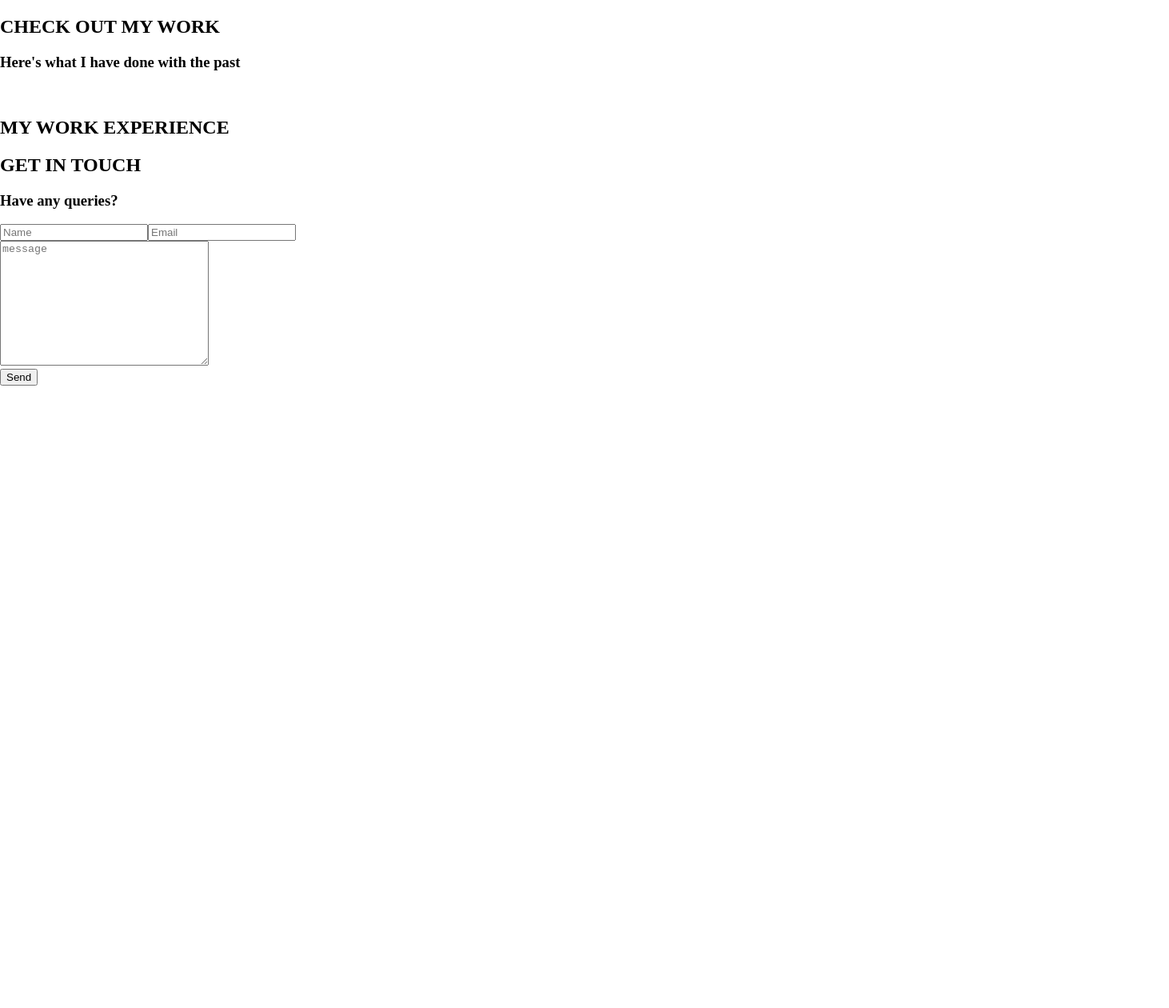
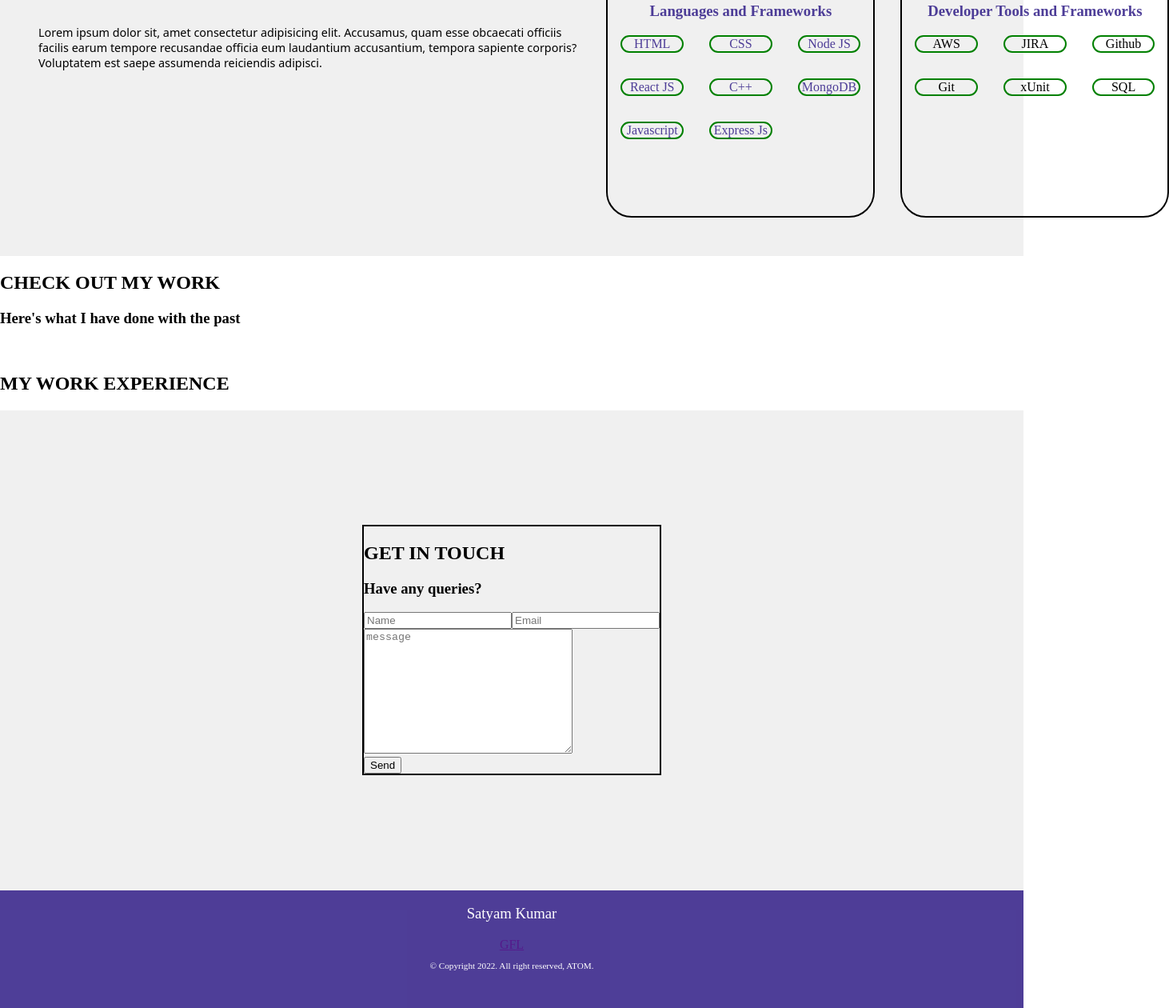
Before and after one commit to satyamy846/satyam-portfolio, a React (Vite) app: page / in a window 1280 px wide. Shown: the part 895-2155 px from the top of the page at 80% size, 1462 px wide, since content can reach past the window. Before the commit the page ends 1377 px from the top, so only its background shows below. Built offline with nearby package versions, Linux system fonts and the light colour scheme.

Commit message:
some changes

```diff
--- a/src/App.jsx
+++ b/src/App.jsx
@@ -6,6 +6,7 @@ import Project from './components/Projects/Project';
 import Experience from './components/Experience/Experience';
 import Contact from './components/ContactUs/Contact';
 import MainImage from './assets/background.jpg'
+import Footer from './components/Footer/Footer';
 function App() {
 
 
@@ -25,6 +26,7 @@ function App() {
      <Project/>
      <Experience/>
      <Contact/>
+     <Footer/>
     </>
   )
 }
--- a/src/components/About/About.css
+++ b/src/components/About/About.css
@@ -1,12 +1,11 @@
 #about{
-    background-color: #f0f0f0;;
+    background-color: #f0f0f0;
 }
 
 .about-container{
     display: flex;
-    /* height: fit-content; */
-    /* justify-content: space-between; */
-    gap: 20px;
+    gap: 2rem;
+    padding: 3rem;
 }
 
 .about-left-container{
@@ -14,6 +13,38 @@
 }
 
 .about-right-container{
-    width: 100%;
+    width: 40%;
     text-align: center;
 }
+
+.about-container h2{
+    font-size: 2.5rem;
+    font-weight: 600;
+    color: rgba(65,47,144,.93);
+}
+
+.about-container h4{
+    font-size: 1.5rem;
+    font-weight: 400;
+    font-family: system-ui;
+}
+
+.about-container p{
+    font-size: 0.9rem;
+    font-family: system-ui;
+}
+
+@media only screen and (max-width : 768px) and (min-width : 0px) {
+    .about-container{
+        display: flex;
+        flex-direction: column;
+        width: 100vw;
+    }
+
+    .about-left-container{
+        width: 100%;
+    }
+    .about-right-container{
+        width: 100%;
+    }
+}
--- a/src/components/About/About.jsx
+++ b/src/components/About/About.jsx
@@ -7,7 +7,7 @@ const About = () => {
                 <div className="about-container">
                     <div className="about-left-container">
                     <h2 className="">Who am I?</h2>
-                    <h4 className="">{`I'm Christy Smith, a Web Designer & Photographe`}r</h4>
+                    <h4 className="">{`I'm Satyam Kumar, a Full Stack Developer`}</h4>
                     <p>Lorem ipsum dolor sit, amet consectetur adipisicing elit. Accusamus, quam esse obcaecati
                     officiis facilis earum tempore recusandae officia eum laudantium accusantium, tempora sapiente
                     corporis? Voluptatem est saepe assumenda reiciendis adipisci.</p>
--- a/src/components/ContactUs/Contact.css
+++ b/src/components/ContactUs/Contact.css
@@ -0,0 +1,12 @@
+#contact{
+    background-color: #f0f0f0;
+    height: 600px;
+    display: flex;
+    justify-content: center;
+    align-items: center;
+}
+
+
+.contact-container{
+    border: 2px solid black;
+}
--- a/src/components/ContactUs/Contact.jsx
+++ b/src/components/ContactUs/Contact.jsx
@@ -1,9 +1,13 @@
+import './Contact.css';
 const Contact = ()=>{
     return (
         <>
             <div id="contact">
+                <div className="contact-container">
+                <div className="contact-title">
                 <h2>{`GET IN TOUCH`}</h2>
                 <h3>{`Have any queries?`}</h3>
+                </div>
                 <form action="" className="contact-form">
                     <div className="contact-details">
                         <input type="text" placeholder="Name"/>
@@ -14,6 +18,7 @@ const Contact = ()=>{
                     </div>
                     <button className="contact-btn">Send</button>
                 </form>
+                </div>
             </div>
         </>
     )
--- /dev/null
+++ b/src/components/Footer/Footer.css
@@ -0,0 +1,22 @@
+#footer{
+    background-color: rgba(65,47,144,.93);
+    height: 150px;
+    /* border-top-left-radius: 1.2rem;
+    border-top-right-radius: 1.2rem; */
+}
+.footer-container{
+    display: flex;
+    justify-content: center;
+    align-items: center;
+    flex-direction: column;
+    color: #fff;
+}
+
+.footer-container h3{
+    font-weight: 200;
+}
+
+.footer-content p{
+    color: #fff;
+    font-size: 0.7rem;
+}
--- /dev/null
+++ b/src/components/Footer/Footer.jsx
@@ -0,0 +1,27 @@
+import './Footer.css';
+
+const Footer = ()=>{
+    return (
+        <>
+            <div id="footer">
+                <div className="footer-container">
+                    <div className="footer-title">
+                        <h3>Satyam Kumar</h3>
+                    </div>
+                    <div className="footer-links">
+                        <a href="">G</a>
+                        <a href="">F</a>
+                        <a href="">L</a>
+                    </div>
+                    <div className="footer-content">
+                        <p>© Copyright 2022. All right reserved, ATOM.</p>
+                    </div>
+
+                </div>
+            </div>
+        </>
+    )
+
+}
+
+export default Footer;
--- a/src/components/Skills/Skills.css
+++ b/src/components/Skills/Skills.css
@@ -1,21 +1,28 @@
 #skills{
     display: flex;
-    justify-content: space-between;
+    gap: 2rem;
+}
+.main-skills, .other-skills{
+    border: 2px solid black;
+    border-radius: 2rem;
+    padding: 1rem;
+    min-width: 300px;
+    min-height: 270px;
 }
 .skills-container{
-    display: flex;
-    flex-wrap: nowrap;
     width: 100%;
+    display: grid;
+    gap: 2rem;
+    grid-template-columns: repeat(3, 1fr);
+    grid-template-rows: repeat(4,1fr);
 }
 
 .skills-container .skill{
     border: 2px solid green;
     border-radius: 1rem;
-    /* width: 20%; */
-    /* position: absolute; */
-    width: 30%;
-    display: inline-block;
 }
-.other-skills{
 
+.main-skills, .other-skills h3{
+    color: rgba(65,47,144,.93);
+    font-family: fangsong;
 }
```
